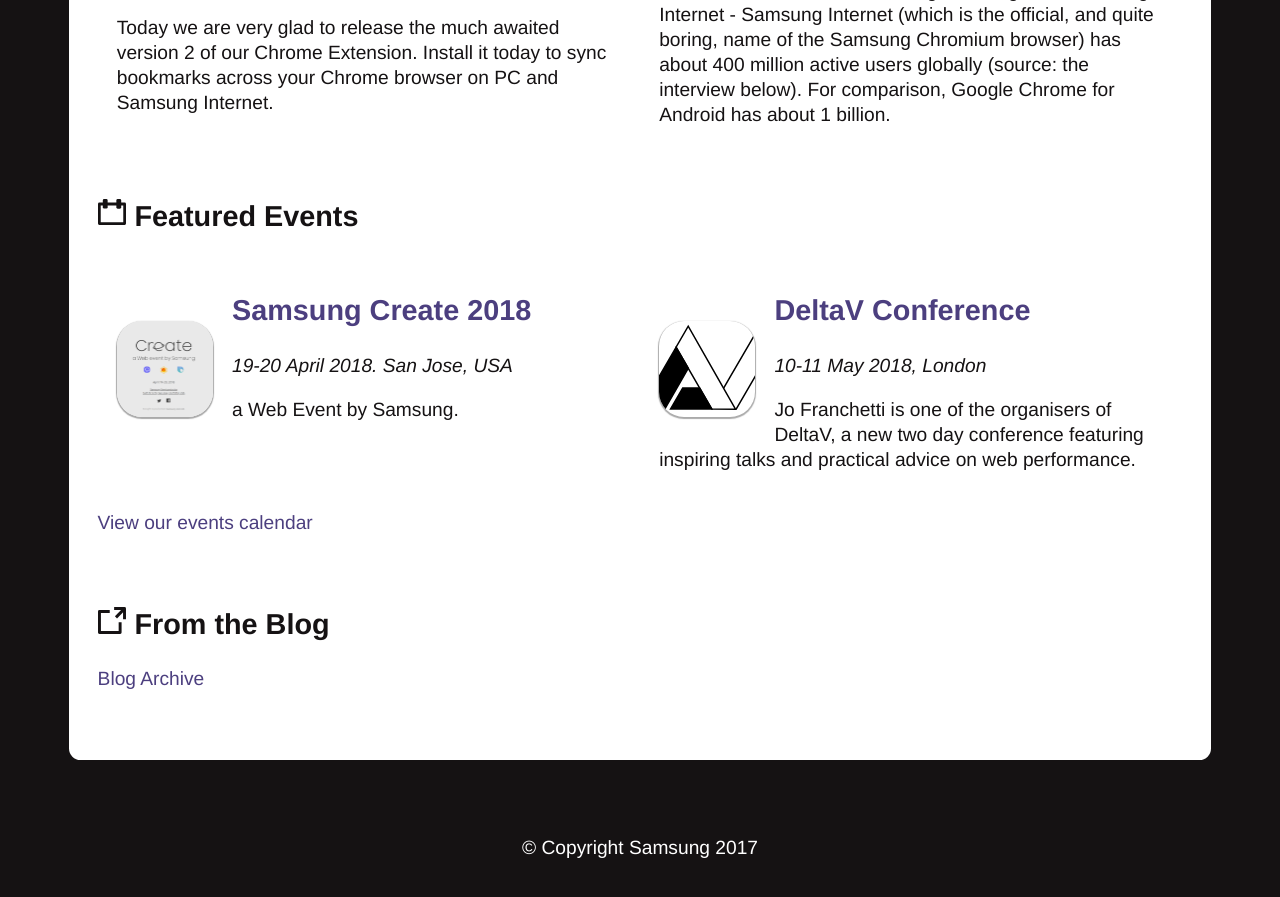
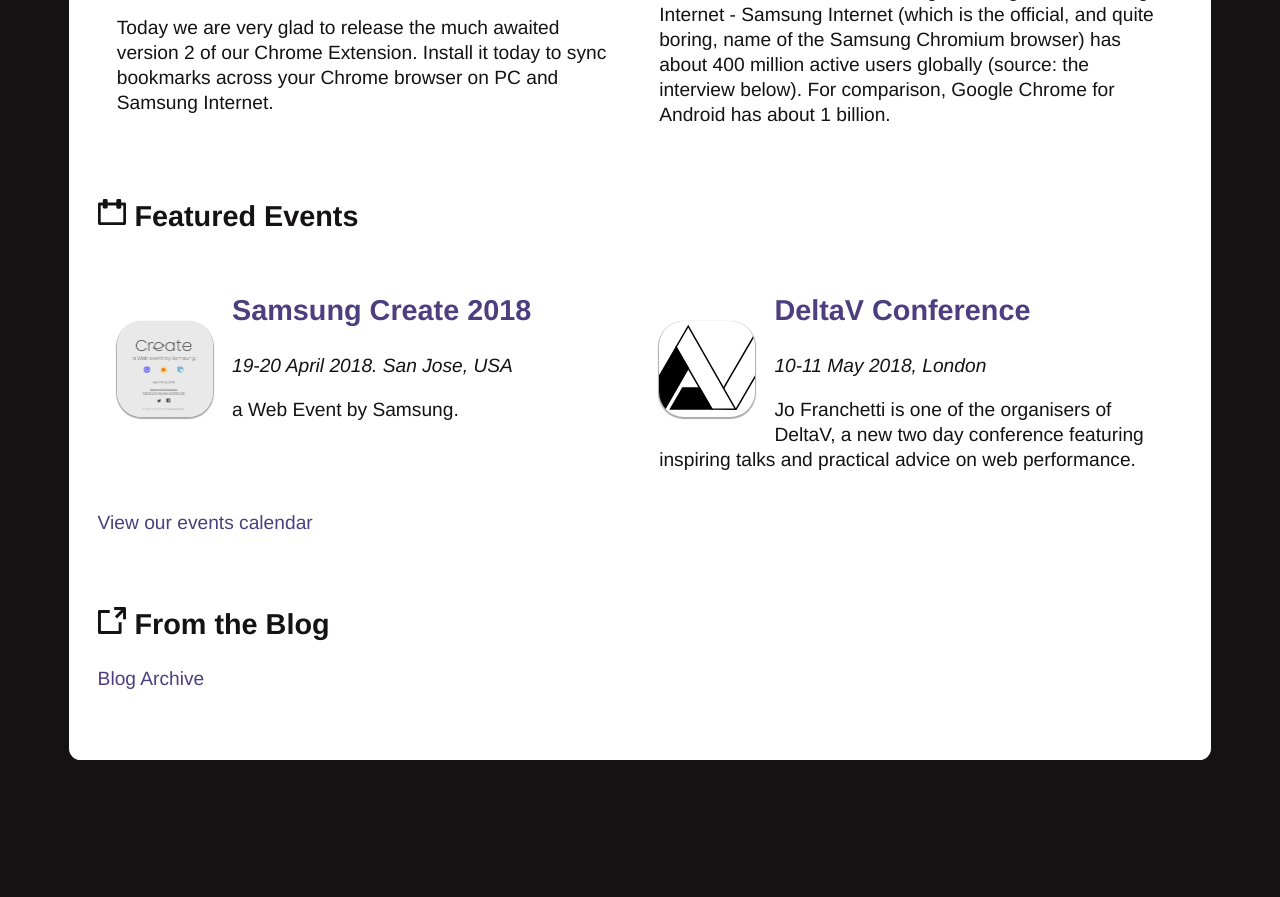
Before and after one commit to SamsungInternet/homepage-archive, a Jekyll site: the page built from index.html, in a window 1280 px wide and 900 px high, scrolled down 2165 px. Shown: the top 897 px of the window. Built offline with Jekyll 4.4.1, drawn with Linux system fonts in a browser that asks for light colours; after the commit the page ends 2963 px from its top, so only the background shows below that.

Commit message:
Remove Copyright footer

```diff
--- a/_includes/footer.html
+++ b/_includes/footer.html
@@ -1,5 +1,2 @@
-<footer>
-	© Copyright Samsung 2017
-</footer>
 <script src="/scripts/init-service-worker.js" async></script>
 <script src="/scripts/fonts.js" async></script>
```
